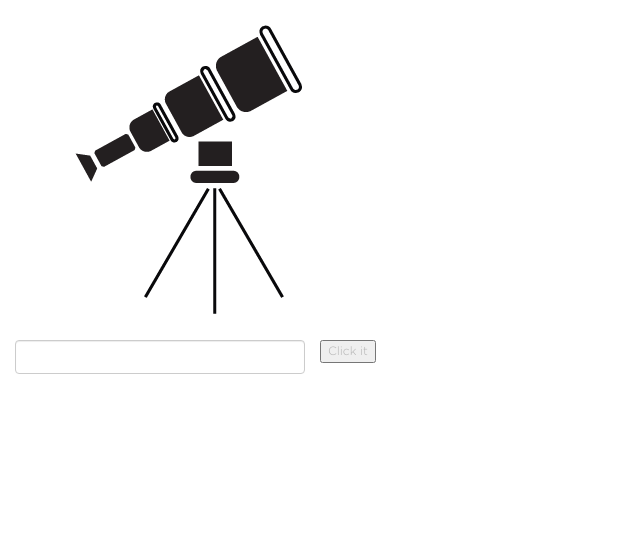
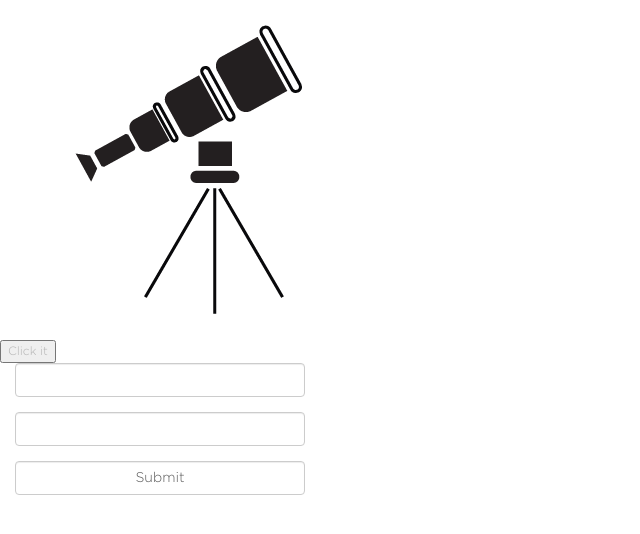
Before and after one commit to venkateshganta81/angular-classes, an Angular app: page /new in a window 1280 px wide. Shown: the top 534 px of the page, without its empty margins (0-640 px from the left). Built offline with nearby package versions, Linux system fonts and the light colour scheme.

Commit message:
Template driven forms

```diff
--- a/package.json
+++ b/package.json
@@ -25,6 +25,7 @@
     "core-js": "^2.4.1",
     "jquery": "^3.3.1",
     "rxjs": "^5.5.6",
+    "sweetalert2": "^7.20.10",
     "zone.js": "^0.8.19"
   },
   "devDependencies": {
--- /dev/null
+++ b/src/app/app.service.ts
@@ -0,0 +1,15 @@
+import { Injectable } from "@angular/core";
+import { Http } from "@angular/http";
+
+
+@Injectable()
+export class LoginService{
+    constructor(
+        private http : Http
+    ){
+
+    }
+    login(user){
+        return this.http.post("http://localhost:3500/v1/user/login",user);
+    }
+}
--- a/src/app/new/new.component.html
+++ b/src/app/new/new.component.html
@@ -43,6 +43,7 @@
     </table> -->
     <img [src] = "assignedImage" alt="Image" class="img-responsive">
     <button (click)="clickFunction()">Click it</button>
+    <div class="clearfix"></div>
     <div class="col-sm-3">
 <!-- <form [formGroup]="someFormGroup">
     <div class="form-group">
@@ -50,7 +51,15 @@
     </div>
 </form> -->
 
-        <input class="form-control" [(ngModel)]="exampleBinding" type="text">
+        <div class="form-group">
+            <input class="form-control" [(ngModel)]="email" type="email">
+        </div>
+        <div class="form-group">
+            <input class="form-control" [(ngModel)]="password" type="password">
+        </div>
+        <div class="form-group">
+            <input class="form-control"  type="submit" (click) = "login();">
+        </div>
     </div>
 </div>
 
--- a/src/app/new/new.component.ts
+++ b/src/app/new/new.component.ts
@@ -1,6 +1,10 @@
 import { Component, OnInit } from '@angular/core';
 import { FormsModule, FormGroup, FormControl, Validators } from '@angular/forms';
 import { variable } from '@angular/compiler/src/output/output_ast';
+import Swal from 'sweetalert2'
+import { LoginService } from '../app.service';
+import { Response } from '@angular/http';
+
 
 @Component({
     selector: 'new-component',
@@ -15,8 +19,26 @@ export class NewLearning implements OnInit {
     public assignedImage : any;
     public assign : boolean = true;
     public exampleBinding : any;
+    public email : any;
+    public password : any;
+    public userDetails;
+    public user;
 
     someFormGroup : FormGroup;
+
+    constructor(
+        private loginService : LoginService
+    ){}
+
+    validationAlert(text,type){
+        Swal({
+            title: 'Login',
+            text: text,
+            type: type,
+            showConfirmButton: false,
+            timer : 1500
+          })
+    }
 
     ngOnInit() {
         /* this.display = [{
@@ -128,4 +150,29 @@ export class NewLearning implements OnInit {
         };
     }
 
+    login(){
+        if(!this.email){
+            this.validationAlert("Please Enter Email Address" , 'error')
+        }else if(!this.password){
+            this.validationAlert("Please Enter password" , 'error')
+        }else{
+            this.userDetails = {
+                email : this.email,
+                password : this.password
+            }
+            this.loginService.login(this.userDetails)
+                .subscribe(
+                    (response : Response) => {
+                        console.log(response.json());
+                        this.user = response.json();
+                        if(this.user.status){
+                            this.validationAlert( this.user.message , 'success' )
+                        }else{
+                            this.validationAlert( this.user.message , 'error' )
+                        }
+                    }
+                )
+        }
+    }
+
 }
```
Also changed, not shown: src/app/app.module.ts (+6 -3 lines), 1 other file (tests, documents, lock files or other folders).
